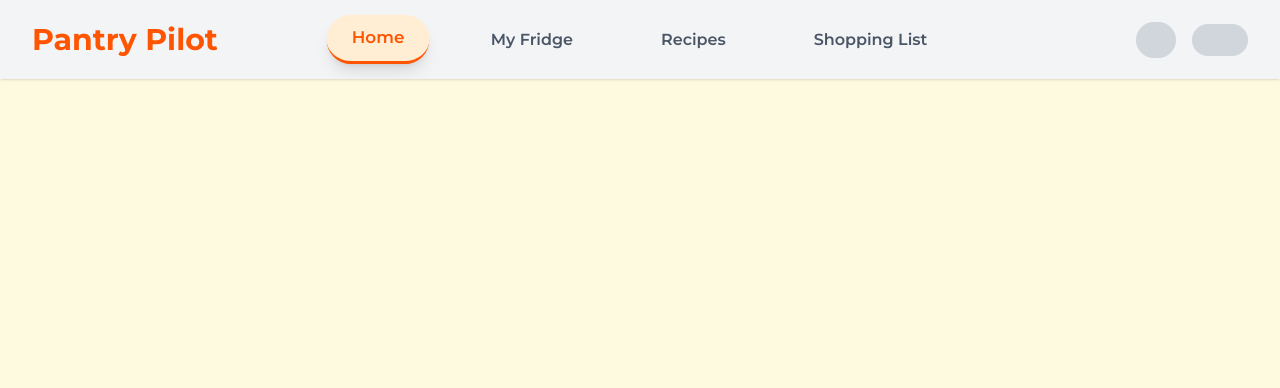
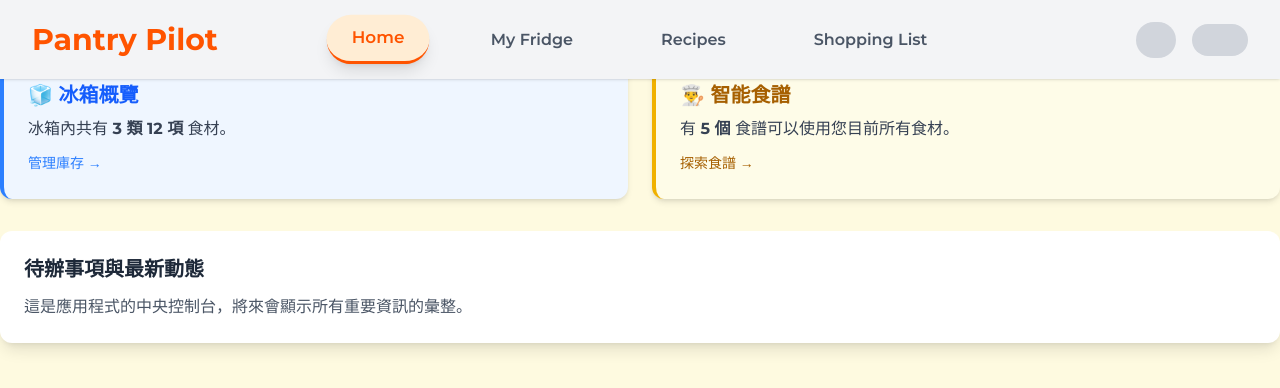
Before and after one commit to allenchenhehehe/Myproject, a Vue app in the folder Front-End/: page / in a window 1280 px wide. Both pictures are taken after typing "name@example.com", "Sample123" into the empty fields and a click on the button "Login". Shown: the top 388 px of the page. Built offline with nearby package versions, Linux system fonts and the light colour scheme; some icons are missing.

Commit message:
Add Home、List、Recipes、MyFridge 2025/11/08
切換畫面的邏輯更換

```diff
--- a/Front-End/src/App.vue
+++ b/Front-End/src/App.vue
@@ -1,22 +1,45 @@
 <script setup>
-import { ref, onMounted } from 'vue'
+import { ref, onMounted, computed } from 'vue'
 import Login from './components/Users/Login.vue'
 import SignUp from './components/Users/SignUp.vue'
-import AppHeader from './components/AppHeader.vue'
+import Navbar from './components/Users/Navbar.vue'
 import ForgetPassword from './components/Users/ForgetPassword.vue'
-import { STATUS_LOGIN, STATUS_SIGNUP, STATUS_NAVBAR, STATUS_FORGET_PASSWORD } from './libs/constants'
+import Home from './components/Users/Task/Home.vue'
+import MyFridge from './components/Users/Task/MyFridge.vue'
+import Recipes from './components/Users/Task/Recipes.vue'
+import ShoppingList from './components/Users/Task/ShoppingList.vue'
+import { STATUS_LOGIN, STATUS_SIGNUP, STATUS_APP, STATUS_FORGET_PASSWORD, STATUS_FRIDGE } from './libs/constants'
 const status = ref(STATUS_LOGIN)
+const currentPage = ref('Home')
 const gotoSignup = () => (status.value = STATUS_SIGNUP)
 const gotoLogin = () => (status.value = STATUS_LOGIN)
-const gotoNavbar = () => (status.value = STATUS_NAVBAR)
+const gotoApp = () => (status.value = STATUS_APP)
+const handlePageChange = (pageName) => {
+    currentPage.value = pageName
+}
+const currentPageComponent = computed(() => {
+    switch (currentPage.value) {
+        case 'Home':
+            return Home
+        case 'My Fridge':
+            return MyFridge
+        case 'Recipes':
+            return Recipes
+        case 'Shopping List':
+            return ShoppingList
+        default:
+            return Home
+    }
+})
 const gotoForget = () => (status.value = STATUS_FORGET_PASSWORD)
 </script>
 
 <template>
-    <div class="min-h-screen bg-[#fefae0] text-gray-800 overflow-x-hidden">
-        <Login @signup="gotoSignup" @navbar="gotoNavbar" @forgetpassword="gotoForget" v-if="status == STATUS_LOGIN" />
-        <SignUp @login="gotoLogin" v-if="status == STATUS_SIGNUP" />
-        <AppHeader v-if="status == STATUS_NAVBAR" />
-        <ForgetPassword @login="gotoLogin" v-if="status == STATUS_FORGET_PASSWORD" />
+    <Login @signup="gotoSignup" @navbar="gotoApp" @forgetpassword="gotoForget" v-if="status == STATUS_LOGIN" />
+    <SignUp @login="gotoLogin" v-if="status == STATUS_SIGNUP" />
+    <ForgetPassword @login="gotoLogin" v-if="status == STATUS_FORGET_PASSWORD" />
+    <div v-if="status == STATUS_APP" class="min-h-screen bg-[#fefae0] text-gray-800 overflow-x-hidden">
+        <Navbar :currentPage="currentPage" @change-page="handlePageChange" />
+        <component :is="currentPageComponent" />
     </div>
 </template>
--- a/Front-End/src/components/Users/Login.vue
+++ b/Front-End/src/components/Users/Login.vue
@@ -40,7 +40,9 @@ async function login() {
                         <input id="remember-me" name="remember-me" type="checkbox" class="h-4 w-4 border-gray-300 rounded" />
                         <label for="remember-me" class="ml-2 block text-gray-900"> Remember Me </label>
                     </div>
-                    <a href="#" @click.prevent="$emit('forgetpassword')" class="font-bold text-black text-xs">Forget your password ?</a>
+                    <button class="px-3 py-0.5 rounded-full transition inline-flex items-center text-sm hover:bg-white">
+                        <a href="#" @click.prevent="$emit('forgetpassword')" class="font-bold text-black text-xs">Forget your password ?</a>
+                    </button>
                 </div>
                 <div>
                     <button
--- /dev/null
+++ b/Front-End/src/components/Users/Task/Home.vue
@@ -0,0 +1,27 @@
+<script setup></script>
+<template>
+    <div class="space-y-6">
+        <h2 class="text-2xl font-bold text-gray-800 border-b pb-2 mb-4">歡迎使用 Pantry Pilot！</h2>
+
+        <div class="grid grid-cols-1 md:grid-cols-2 gap-6">
+            <!-- 卡片 2: 庫存概覽 -->
+            <div class="bg-blue-50 p-6 rounded-xl shadow-md border-l-4 border-blue-500 transition hover:shadow-lg">
+                <h3 class="font-semibold text-xl text-blue-600 mb-2">🧊 冰箱概覽</h3>
+                <p class="text-gray-700">冰箱內共有 <span class="font-bold">3 類 12 項</span> 食材。</p>
+                <button class="mt-3 text-sm font-medium text-blue-500 hover:text-blue-700">管理庫存 &rarr;</button>
+            </div>
+
+            <!-- 卡片 3: 食譜推薦 -->
+            <div class="bg-yellow-50 p-6 rounded-xl shadow-md border-l-4 border-yellow-500 transition hover:shadow-lg">
+                <h3 class="font-semibold text-xl text-yellow-700 mb-2">👨‍🍳 智能食譜</h3>
+                <p class="text-gray-700">有 <span class="font-bold">5 個</span> 食譜可以使用您目前所有食材。</p>
+                <button class="mt-3 text-sm font-medium text-yellow-700 hover:text-yellow-900">探索食譜 &rarr;</button>
+            </div>
+        </div>
+
+        <div class="mt-8 p-6 bg-white rounded-xl shadow-lg">
+            <h3 class="text-xl font-semibold mb-3">待辦事項與最新動態</h3>
+            <p class="text-gray-600">這是應用程式的中央控制台，將來會顯示所有重要資訊的彙整。</p>
+        </div>
+    </div>
+</template>
--- /dev/null
+++ b/Front-End/src/components/Users/Task/MyFridge.vue
@@ -0,0 +1,22 @@
+<script setup></script>
+<template>
+    <div class="space-y-6">
+        <h2 class="text-2xl font-bold text-gray-800 border-b pb-2 mb-4">歡迎使用 Pantry Pilot！</h2>
+
+        <div class="grid grid-cols-1 md:grid-cols-2 gap-6">
+            <!-- 卡片 2: 庫存概覽 -->
+            <div class="bg-blue-50 p-6 rounded-xl shadow-md border-l-4 border-blue-500 transition hover:shadow-lg">
+                <h3 class="font-semibold text-xl text-blue-600 mb-2">🧊 冰箱概覽</h3>
+                <p class="text-gray-700">冰箱內共有 <span class="font-bold">3 類 12 項</span> 食材。</p>
+                <button class="mt-3 text-sm font-medium text-blue-500 hover:text-blue-700">管理庫存 &rarr;</button>
+            </div>
+
+            <!-- 卡片 3: 食譜推薦 -->
+            <div class="bg-yellow-50 p-6 rounded-xl shadow-md border-l-4 border-yellow-500 transition hover:shadow-lg">
+                <h3 class="font-semibold text-xl text-yellow-700 mb-2">👨‍🍳 智能食譜</h3>
+                <p class="text-gray-700">有 <span class="font-bold">5 個</span> 食譜可以使用您目前所有食材。</p>
+                <button class="mt-3 text-sm font-medium text-yellow-700 hover:text-yellow-900">探索食譜 &rarr;</button>
+            </div>
+        </div>
+    </div>
+</template>
--- /dev/null
+++ b/Front-End/src/components/Users/Task/Recipes.vue
@@ -0,0 +1,27 @@
+<script setup></script>
+<template>
+    <div class="space-y-6">
+        <h2 class="text-2xl font-bold text-gray-800 border-b pb-2 mb-4">歡迎使用 Pantry Pilot！</h2>
+
+        <div class="grid grid-cols-1 md:grid-cols-2 gap-6">
+            <!-- 卡片 2: 庫存概覽 -->
+            <div class="bg-blue-50 p-6 rounded-xl shadow-md border-l-4 border-blue-500 transition hover:shadow-lg">
+                <h3 class="font-semibold text-xl text-blue-600 mb-2">🧊 冰箱概覽</h3>
+                <p class="text-gray-700">冰箱內共有 <span class="font-bold">3 類 12 項</span> 食材。</p>
+                <button class="mt-3 text-sm font-medium text-blue-500 hover:text-blue-700">管理庫存 &rarr;</button>
+            </div>
+
+            <!-- 卡片 3: 食譜推薦 -->
+            <div class="bg-yellow-50 p-6 rounded-xl shadow-md border-l-4 border-yellow-500 transition hover:shadow-lg">
+                <h3 class="font-semibold text-xl text-yellow-700 mb-2">👨‍🍳 智能食譜</h3>
+                <p class="text-gray-700">有 <span class="font-bold">5 個</span> 食譜可以使用您目前所有食材。</p>
+                <button class="mt-3 text-sm font-medium text-yellow-700 hover:text-yellow-900">探索食譜 &rarr;</button>
+            </div>
+        </div>
+
+        <div class="mt-8 p-6 bg-white rounded-xl shadow-lg">
+            <h3 class="text-xl font-semibold mb-3">待辦事項與最新動態</h3>
+            <p class="text-gray-600">這是應用程式的中央控制台，將來會顯示所有重要資訊的彙整。</p>
+        </div>
+    </div>
+</template>
--- /dev/null
+++ b/Front-End/src/components/Users/Task/ShoppingList.vue
@@ -0,0 +1,27 @@
+<script setup></script>
+<template>
+    <div class="space-y-6">
+        <h2 class="text-2xl font-bold text-gray-800 border-b pb-2 mb-4">歡迎使用 Pantry Pilot！</h2>
+
+        <div class="grid grid-cols-1 md:grid-cols-2 gap-6">
+            <!-- 卡片 2: 庫存概覽 -->
+            <div class="bg-blue-50 p-6 rounded-xl shadow-md border-l-4 border-blue-500 transition hover:shadow-lg">
+                <h3 class="font-semibold text-xl text-blue-600 mb-2">🧊 冰箱概覽</h3>
+                <p class="text-gray-700">冰箱內共有 <span class="font-bold">3 類 12 項</span> 食材。</p>
+                <button class="mt-3 text-sm font-medium text-blue-500 hover:text-blue-700">管理庫存 &rarr;</button>
+            </div>
+
+            <!-- 卡片 3: 食譜推薦 -->
+            <div class="bg-yellow-50 p-6 rounded-xl shadow-md border-l-4 border-yellow-500 transition hover:shadow-lg">
+                <h3 class="font-semibold text-xl text-yellow-700 mb-2">👨‍🍳 智能食譜</h3>
+                <p class="text-gray-700">有 <span class="font-bold">5 個</span> 食譜可以使用您目前所有食材。</p>
+                <button class="mt-3 text-sm font-medium text-yellow-700 hover:text-yellow-900">探索食譜 &rarr;</button>
+            </div>
+        </div>
+
+        <div class="mt-8 p-6 bg-white rounded-xl shadow-lg">
+            <h3 class="text-xl font-semibold mb-3">待辦事項與最新動態</h3>
+            <p class="text-gray-600">這是應用程式的中央控制台，將來會顯示所有重要資訊的彙整。</p>
+        </div>
+    </div>
+</template>
--- a/Front-End/src/libs/constants.js
+++ b/Front-End/src/libs/constants.js
@@ -1,5 +1,6 @@
 const STATUS_LOGIN = 'login'
 const STATUS_SIGNUP = 'signup'
-const STATUS_NAVBAR = 'navbar'
+const STATUS_APP = 'navbar'
 const STATUS_FORGET_PASSWORD = 'forgetpassword'
-export { STATUS_LOGIN, STATUS_SIGNUP, STATUS_NAVBAR, STATUS_FORGET_PASSWORD }
+const STATUS_FRIDGE = 'fridge'
+export { STATUS_LOGIN, STATUS_SIGNUP, STATUS_APP, STATUS_FORGET_PASSWORD, STATUS_FRIDGE }
```
Also changed, not shown: Front-End/src/components/Users/Navbar.vue (renamed from Front-End/src/components/AppHeader.vue, +17 -27 lines).
